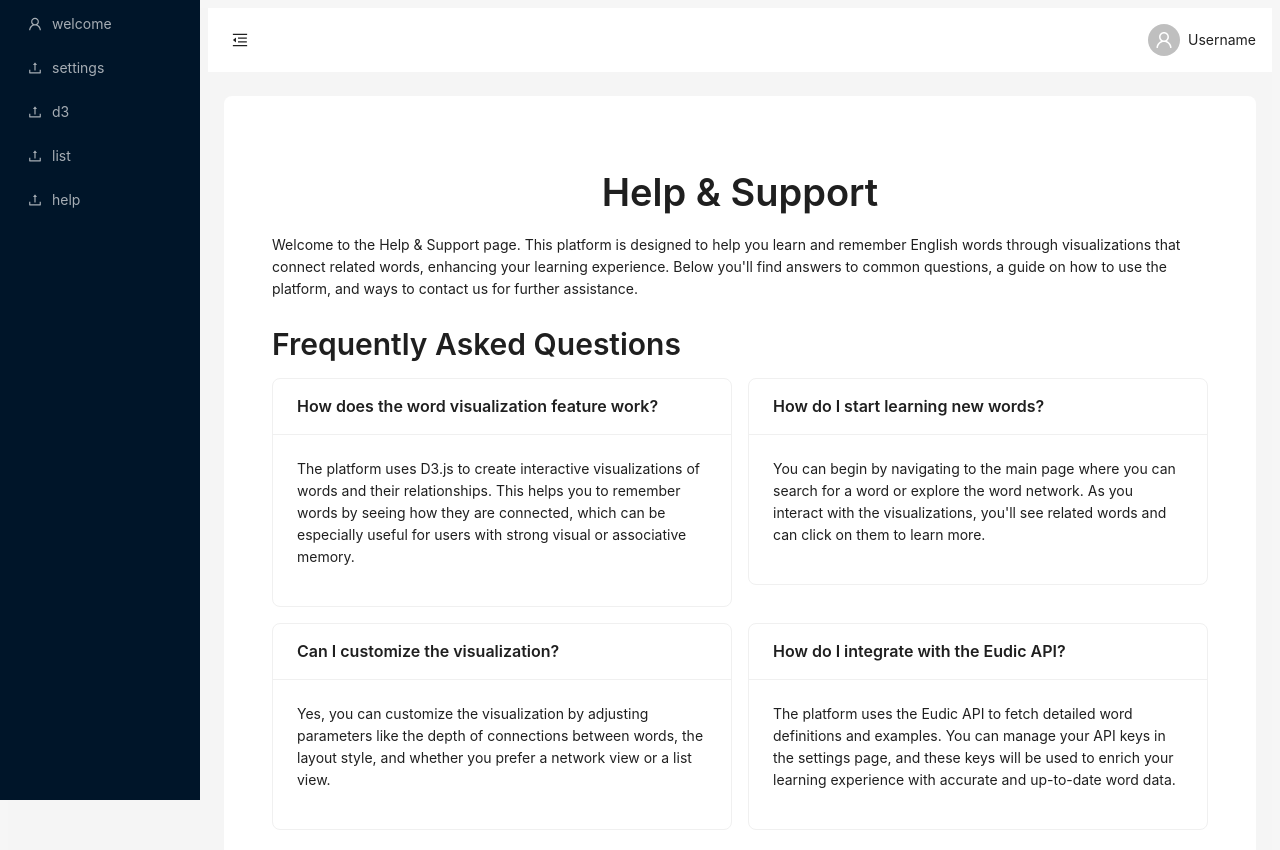
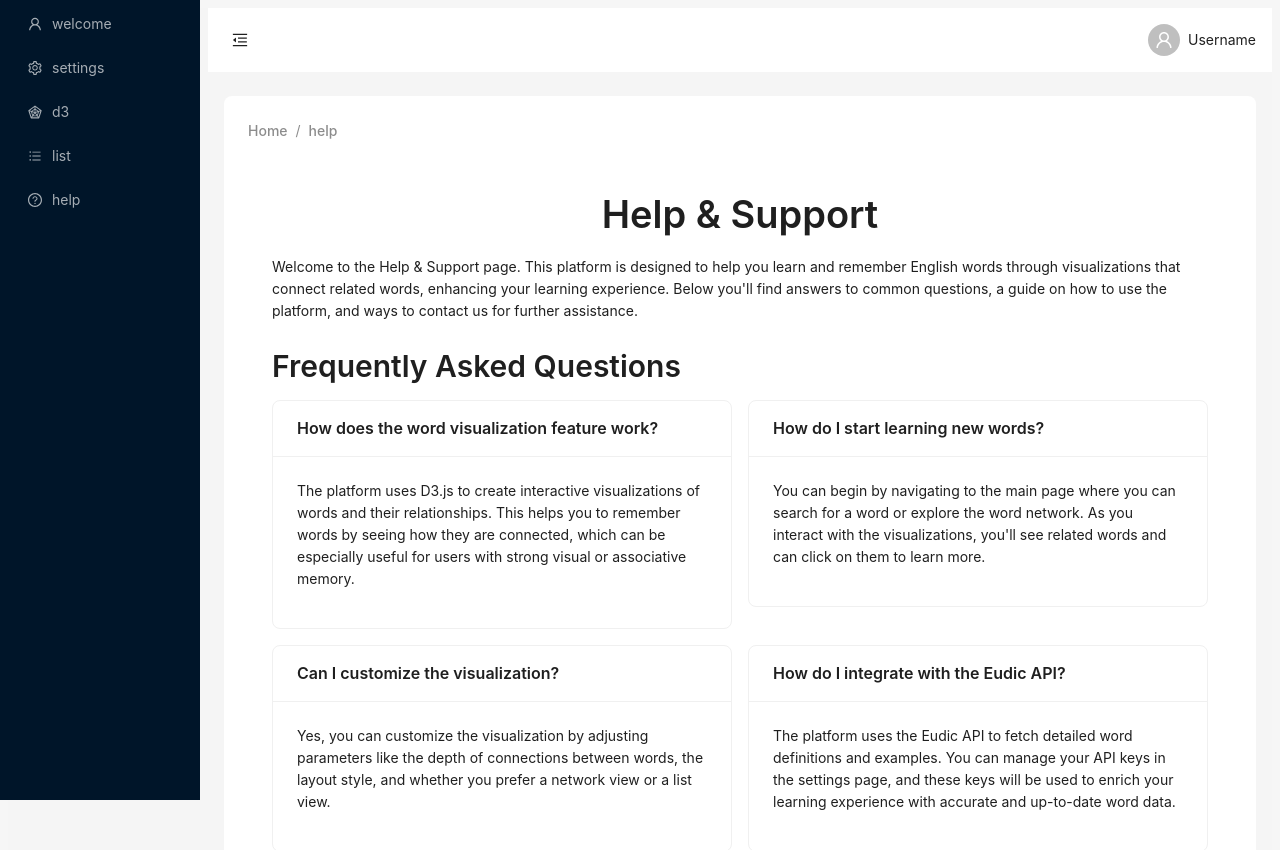
Before and after one commit to ArcMichael/neolexicon, a React (Vite) app: page /help in a window 1280 px wide. Shown: the top 850 px of the page. Built offline with nearby package versions, Linux system fonts and the light colour scheme.

Commit message:
feat(d3, brand-crumbs, and enhance page): a big update

```diff
--- a/package.json
+++ b/package.json
@@ -55,7 +55,9 @@
     "@ant-design/icons": "^5.4.0",
     "@tauri-apps/api": "2.0.0-beta.13",
     "@tauri-apps/plugin-shell": "2.0.0-beta.8",
+    "@types/d3": "^7.4.3",
     "antd": "^5.19.4",
+    "d3": "^7.9.0",
     "react": "^18.3.1",
     "react-dom": "^18.3.1",
     "web3": "^4.11.1"
--- /dev/null
+++ b/src/component/bread-crumbs.tsx
@@ -0,0 +1,64 @@
+// src/Components/Breadcrumbs.tsx
+import React from 'react';
+import { Breadcrumb } from 'antd';
+import { Link, useLocation } from 'react-router-dom';
+import routes, { RouteConfig } from '../route/route-config';
+
+const findRoute = (
+  path: string,
+  routeList: RouteConfig[]
+): RouteConfig | undefined => {
+  for (const route of routeList) {
+    if (route.path === path) return route;
+    if (route.children) {
+      const found = findRoute(path, route.children);
+      if (found) return found;
+    }
+  }
+  return undefined;
+};
+
+const generateBreadcrumbs = (
+  pathSnippets: string[],
+  routeList: RouteConfig[]
+): { key: string; title: React.ReactNode }[] => {
+  const breadcrumbs: { key: string; title: React.ReactNode }[] = [];
+  let currentPath = '';
+
+  for (const snippet of pathSnippets) {
+    currentPath += `/${snippet}`;
+    const route = findRoute(currentPath, routeList);
+    if (route) {
+      if (route.children) {
+        breadcrumbs.push({
+          key: currentPath,
+          title: route.title,
+        });
+      } else {
+        breadcrumbs.push({
+          key: currentPath,
+          title: <Link to={currentPath}>{route.title}</Link>,
+        });
+      }
+    }
+  }
+
+  return breadcrumbs;
+};
+
+const Breadcrumbs: React.FC = () => {
+  const location = useLocation();
+  const pathSnippets = location.pathname.split('/').filter(i => i);
+
+  const breadcrumbItems = [
+    {
+      key: 'home',
+      title: <Link to='/'> Home</Link>,
+    },
+    ...generateBreadcrumbs(pathSnippets, routes),
+  ];
+
+  return <Breadcrumb items={breadcrumbItems} />;
+};
+
+export default Breadcrumbs;
--- a/src/context/sider-context.tsx
+++ b/src/context/sider-context.tsx
@@ -84,6 +84,7 @@ export const SiderProvider = ({ children }: { children: ReactNode }) => {
         setOpenKeysState(parsedOpenKeys);
       }
     }
+    // eslint-disable-next-line react-hooks/exhaustive-deps
   }, []); // 仅在组件挂载时运行一次
 
   return (
--- a/src/layout/layout-content.tsx
+++ b/src/layout/layout-content.tsx
@@ -1,13 +1,18 @@
 import { Layout, theme } from 'antd';
 import React, { ReactNode } from 'react';
+import Breadcrumbs from '../component/bread-crumbs';
 
 const { Content } = Layout;
 
 interface LayoutContentProps {
   children: ReactNode;
+  showBreadcrumbs?: boolean;
 }
 
-const LayoutContent: React.FC<LayoutContentProps> = ({ children }) => {
+const LayoutContent: React.FC<LayoutContentProps> = ({
+  children,
+  showBreadcrumbs = true,
+}) => {
   const {
     token: { colorBgContainer, borderRadiusLG },
   } = theme.useToken();
@@ -22,6 +27,7 @@ const LayoutContent: React.FC<LayoutContentProps> = ({ children }) => {
         borderRadius: borderRadiusLG,
       }}
     >
+      {showBreadcrumbs && <Breadcrumbs />}
       {children}
     </Content>
   );
--- a/src/page/main.tsx
+++ b/src/page/main.tsx
@@ -1,6 +1,113 @@
-import React from 'react';
+import React, { useEffect, useRef } from 'react';
+import * as d3 from 'd3';
 import WithCustomLayout from '../layout/with-custom-layout';
 
-const D3Page: React.FC = () => <div>D3Page</div>;
+type WordData = {
+  word: string;
+  exp: string;
+  r?: number; // 半径，可以是可选的
+  fill?: string; // 填充颜色，可以是可选的
+};
+
+const D3Page: React.FC = () => {
+  const svgRef = useRef<SVGSVGElement | null>(null);
+
+  useEffect(() => {
+    const width = 600;
+    const height = (width * 8) / 6;
+
+    const svg = d3
+      .select(svgRef.current)
+      .attr('width', width)
+      .attr('height', height);
+
+    const data: WordData[] = [
+      { word: 'carte', exp: 'n. 地图；菜单；纸牌' },
+      { word: 'a la carte', exp: 'adv. 照菜单点' },
+      { word: 'menu', exp: 'n. 菜单' },
+      { word: 'map', exp: 'n. 地图' },
+      { word: 'atlas', exp: 'n. 地图集' },
+    ];
+
+    // 定义 10 个背景颜色
+    const colors = [
+      '#AEC6CF', // Light Blue
+      '#98FB98', // Pale Green
+      '#F5DEB3', // Wheat
+      '#D3D3D3', // Light Grey
+      '#87CEFA', // Light Sky Blue
+      '#FFB347', // Apricot
+      '#FF6961', // Pastel Red
+      '#F49AC2', // Pastel Pink
+      '#B39EB5', // Pastel Purple
+      '#779ECB', // Cool Blue
+    ];
+
+    // 计算唯一值函数
+    const calculateColorIndex = (word: string) => {
+      const firstLetter = word.charAt(0).toLowerCase();
+      const charCode = firstLetter.charCodeAt(0);
+      return charCode % colors.length; // 使用字母的 ASCII 码对颜色数量取模
+    };
+
+    // 定义一个函数，根据单词长度计算半径
+    const calculateRadius = (word: string) => {
+      const minRadius = 15; // 最小半径
+      const lengthFactor = 2; // 长度系数，用于放大效果
+      return minRadius + word.length * lengthFactor;
+    };
+
+    data.forEach(d => {
+      d.r = calculateRadius(d.word);
+      const colorIndex = calculateColorIndex(d.word);
+      d.fill = colors[colorIndex];
+    });
+
+    const xScale = d3
+      .scalePoint<number>()
+      .domain(data.map((_, i) => i))
+      .range([50, width - 50])
+      .padding(0.5);
+
+    const nodes = svg
+      .selectAll('g')
+      .data(data)
+      .join('g')
+      .attr('transform', (_, i) => `translate(${xScale(i)}, ${height / 2})`)
+      .on('mouseover', function (event, d) {
+        d3.select(this)
+          .append('text')
+          .attr('class', 'tooltip')
+          .attr('x', 0)
+          .attr('y', d.r! + 20)
+          .attr('text-anchor', 'middle')
+          .attr('fill', 'black')
+          .text(d.exp);
+      })
+      .on('mouseout', function () {
+        d3.select(this).select('.tooltip').remove();
+      });
+
+    nodes
+      .append('circle')
+      .attr('r', d => d.r!)
+      .attr('fill', d => d.fill!);
+
+    nodes
+      .append('text')
+      .attr('x', 0)
+      .attr('y', 5)
+      .attr('text-anchor', 'middle')
+      .attr('fill', 'black')
+      .text(d => d.word);
+  }, []);
+
+  return (
+    <div style={{ padding: '24px' }}>
+      <h1>D3 Nodes with Dynamic Radius and Tooltip</h1>
+      <svg ref={svgRef}></svg>
+    </div>
+  );
+};
 
 export default WithCustomLayout(D3Page);
--- a/src/route/route-config.tsx
+++ b/src/route/route-config.tsx
@@ -1,6 +1,13 @@
 // src/route/route-config.tsx
 
-import { UploadOutlined, UserOutlined } from '@ant-design/icons';
+import {
+  BarsOutlined,
+  QuestionCircleOutlined,
+  RadarChartOutlined,
+  SettingOutlined,
+  UploadOutlined,
+  UserOutlined,
+} from '@ant-design/icons';
 import { lazy } from 'react';
 
 const PrivateRoute = lazy(() => import('../route/private-route'));
@@ -43,21 +50,21 @@ const routes: RouteConfig[] = [
     path: '/settings',
     element: <SettingsPage />,
     title: 'settings',
-    icon: <UploadOutlined />,
+    icon: <SettingOutlined />,
     showInSider: true,
   },
   {
     path: '/main',
     element: <MainPage />,
     title: 'd3',
-    icon: <UploadOutlined />,
+    icon: <RadarChartOutlined />,
     showInSider: true,
   },
   {
     path: '/list',
     element: <ListPage />,
     title: 'list',
-    icon: <UploadOutlined />,
+    icon: <BarsOutlined />,
     showInSider: true,
   },
   {
@@ -71,7 +78,7 @@ const routes: RouteConfig[] = [
     path: '/help',
     element: <HelpPage />,
     title: 'help',
-    icon: <UploadOutlined />,
+    icon: <QuestionCircleOutlined />,
     showInSider: true,
   },
   {
```
Also changed, not shown: 1 other file (tests, documents, lock files or other folders).
